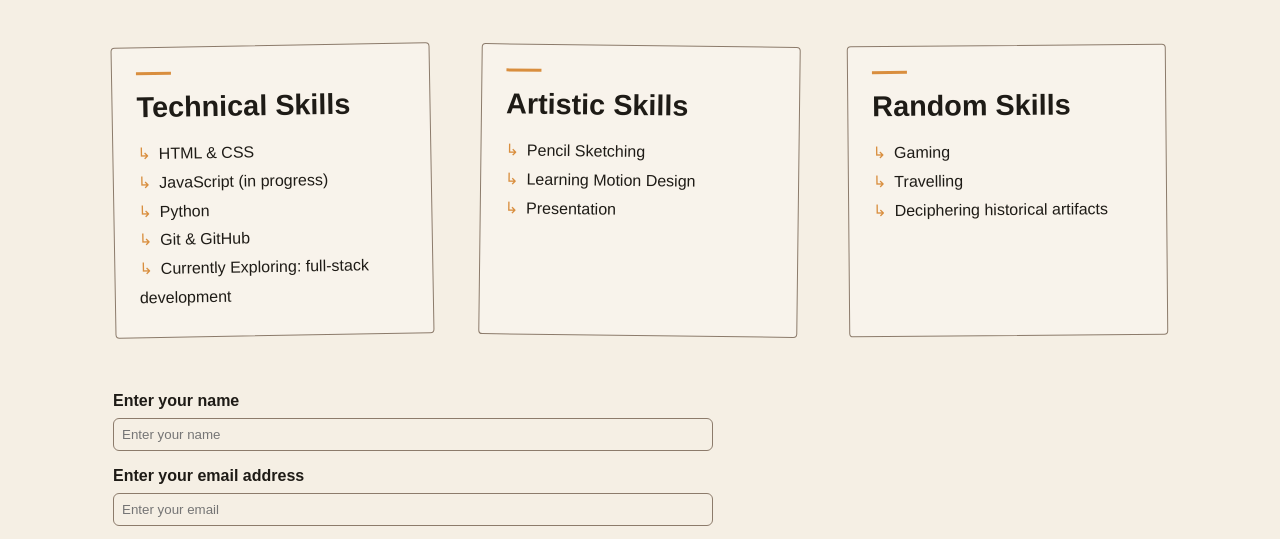
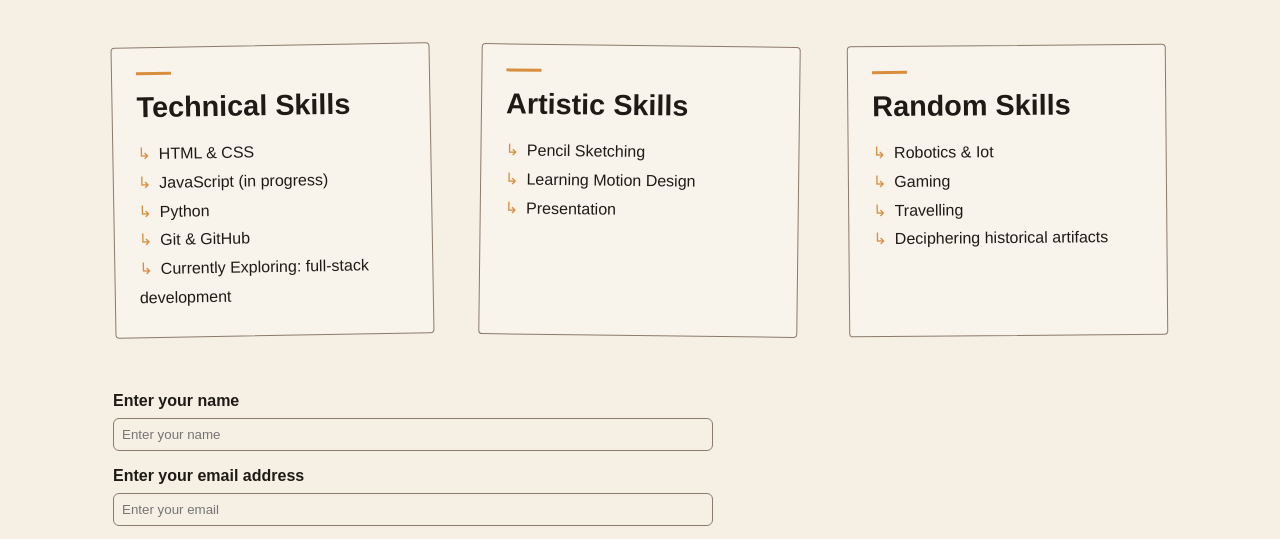
Before and after one commit to ASHVIK-SINHA-07/Ashvik-s-Digital-SketchBook, a plain HTML site: page about.html in a window 1280 px wide. Shown: the part 256-795 px from the top of the page. Drawn offline with Linux system fonts and the light colour scheme; a web font is replaced by a local one.

Commit message:
add a new skill

```diff
--- a/about.html
+++ b/about.html
@@ -58,6 +58,7 @@
                 <div class="skill-list">
                     <h3>Random Skills</h3>
                     <ul class="random-skills">
+                        <li>Robotics & Iot</li>
                         <li>Gaming</li>
                         <li>Travelling</li>
                         <li>Deciphering historical artifacts</li>
```
